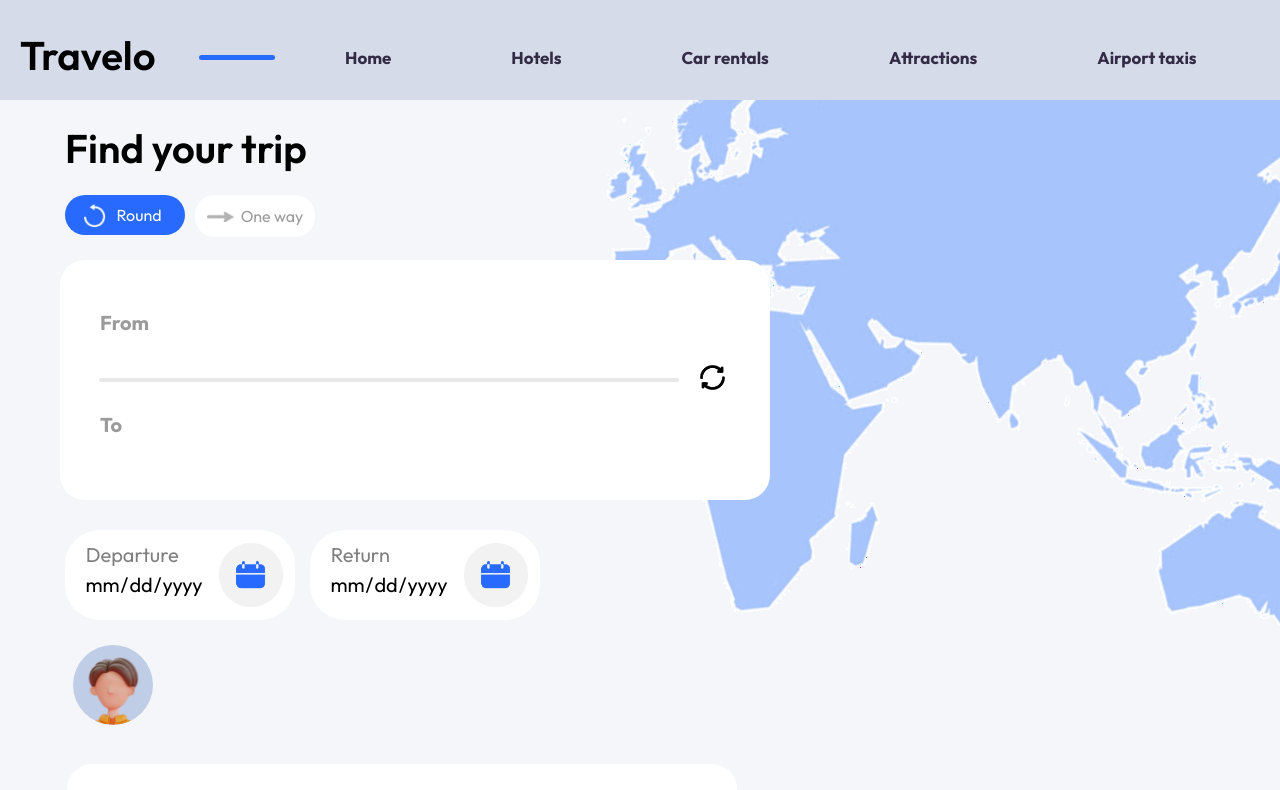
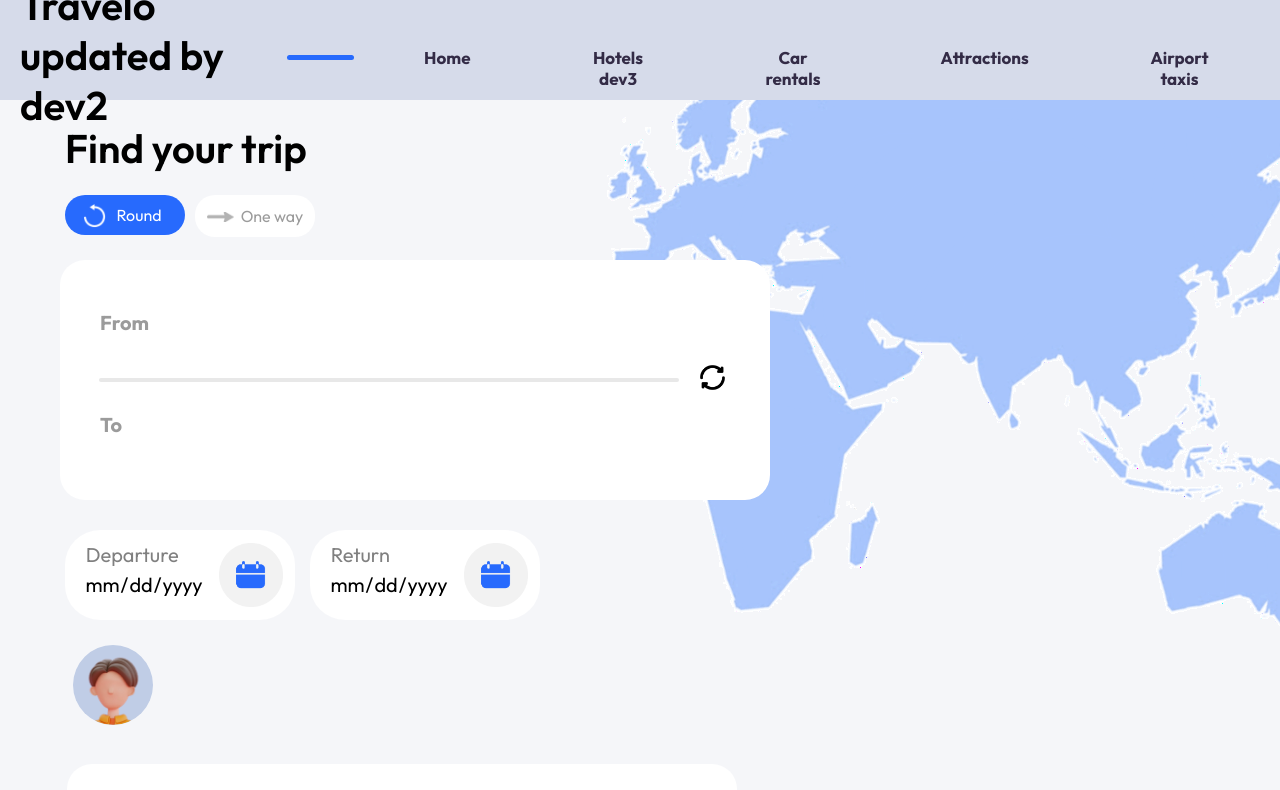
Before and after one commit to meryam27/devops-labs, a React (Create React App) app in the folder travelo-app/travelo_frontend/: page / in a window 1280 px wide. Shown: the top 790 px of the page. Built offline with nearby package versions, Linux system fonts and the light colour scheme.

Commit message:
merging features hind-branch , dev2 , dev3

```diff
--- a/travelo-app/travelo_frontend/src/components/Navbar.jsx
+++ b/travelo-app/travelo_frontend/src/components/Navbar.jsx
@@ -9,7 +9,7 @@ export default function Navbar() {
       <ul>
         <li>
           <div className="logo">
-            <span className="bitra">Travelo</span>
+            <span className="bitra">Travelo updated by dev2</span>
           </div>
         </li>
         <li>
@@ -23,7 +23,7 @@ export default function Navbar() {
               </li>
               <li>
                 <div onClick={() => navigate("/")}>
-                  <strong>Hotels</strong>
+                  <strong>Hotels dev3</strong>
                 </div>
               </li>
               <li>
```
